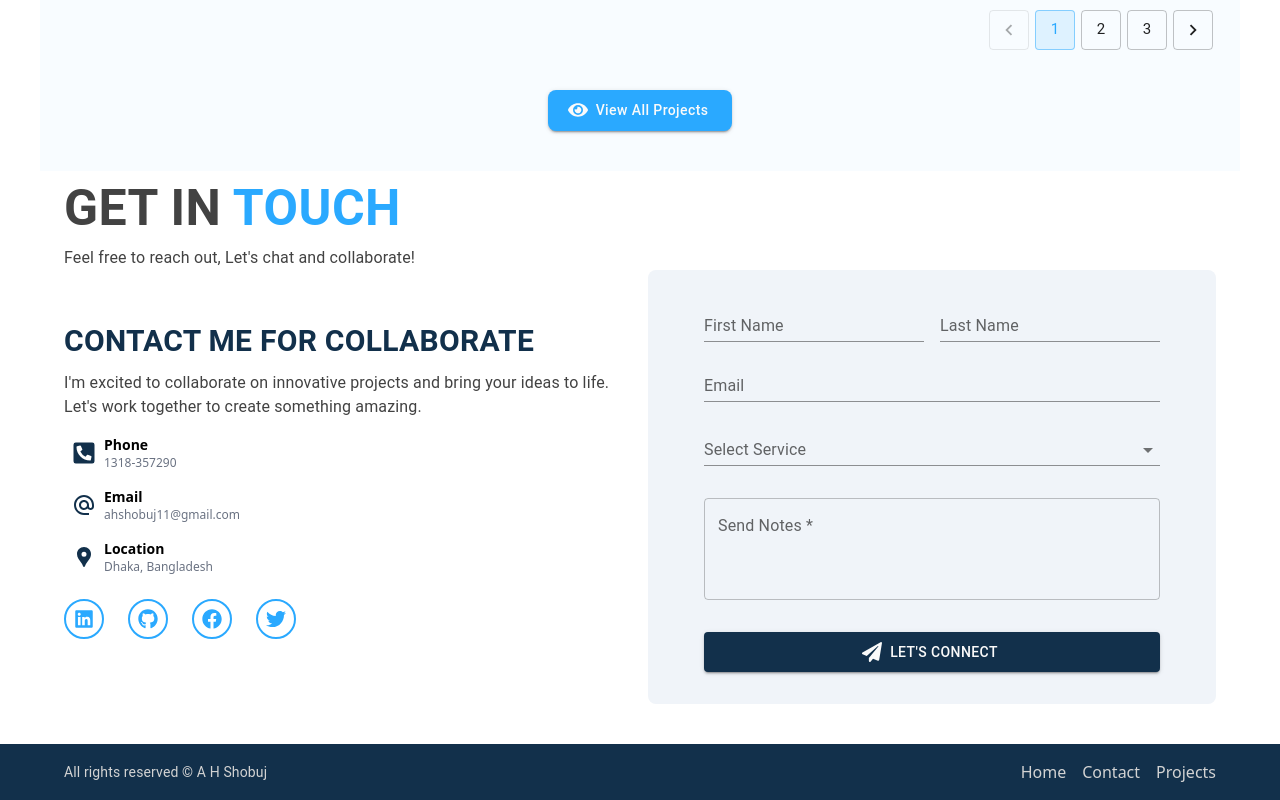
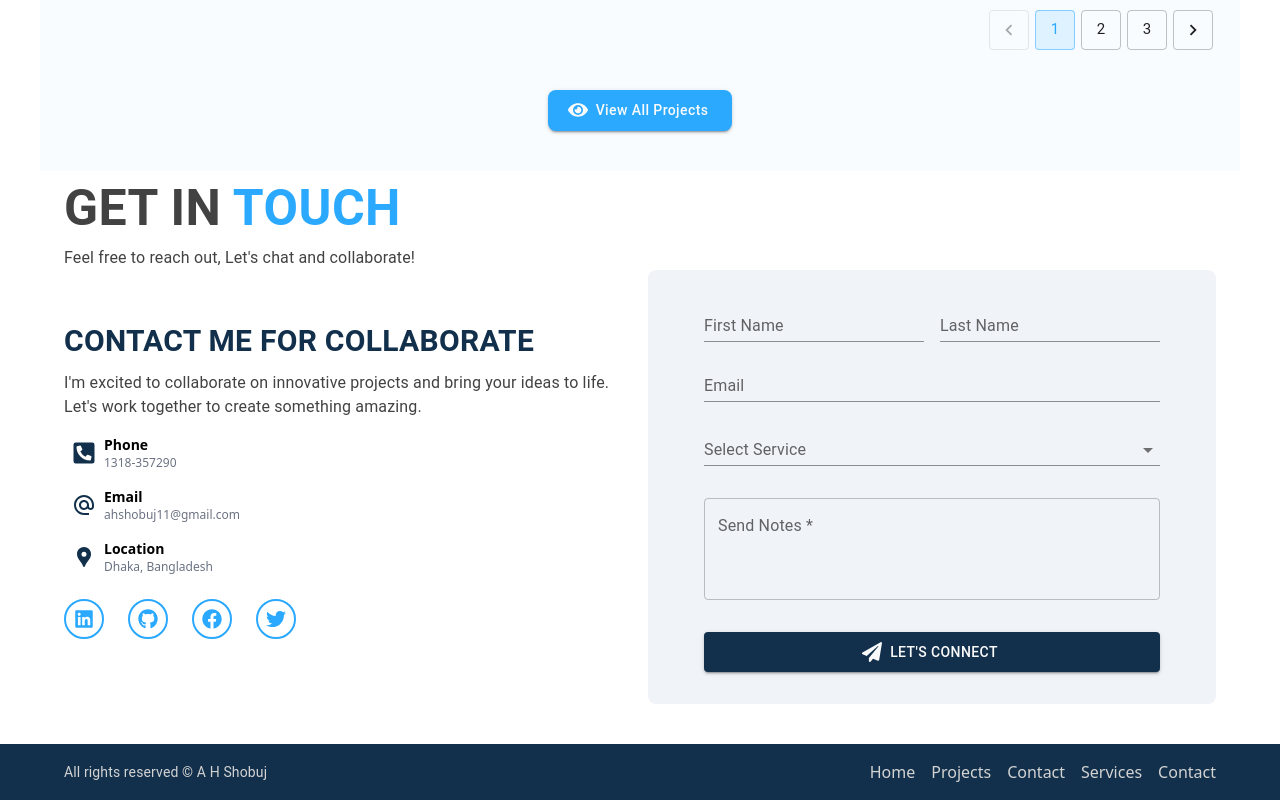
Before and after one commit to ahshobuj1/my-portfolio, a Next.js app: page / in a window 1280 px wide. Shown: the part 2373-3173 px from the top of the page. Built offline with nearby package versions, Linux system fonts and the light colour scheme; what @mui/material-nextjs would draw is missing.

Commit message:
fix footer

```diff
--- a/src/components/Shared/Footer.tsx
+++ b/src/components/Shared/Footer.tsx
@@ -21,15 +21,29 @@ const Footer = () => {
               href={'/'}>
               Home
             </Link>
+
             <Link
               className="hover:text-primary-main transition-colors"
-              href={'#'}>
+              href={'/projects'}>
+              Projects
+            </Link>
+
+            <Link
+              className="hover:text-primary-main transition-colors"
+              href={'#skills'}>
               Contact
             </Link>
+
             <Link
               className="hover:text-primary-main transition-colors"
-              href={'#'}>
-              Projects
+              href={'#services'}>
+              Services
+            </Link>
+
+            <Link
+              className="hover:text-primary-main transition-colors"
+              href={'#contact'}>
+              Contact
             </Link>
           </Box>
         </Stack>
```
